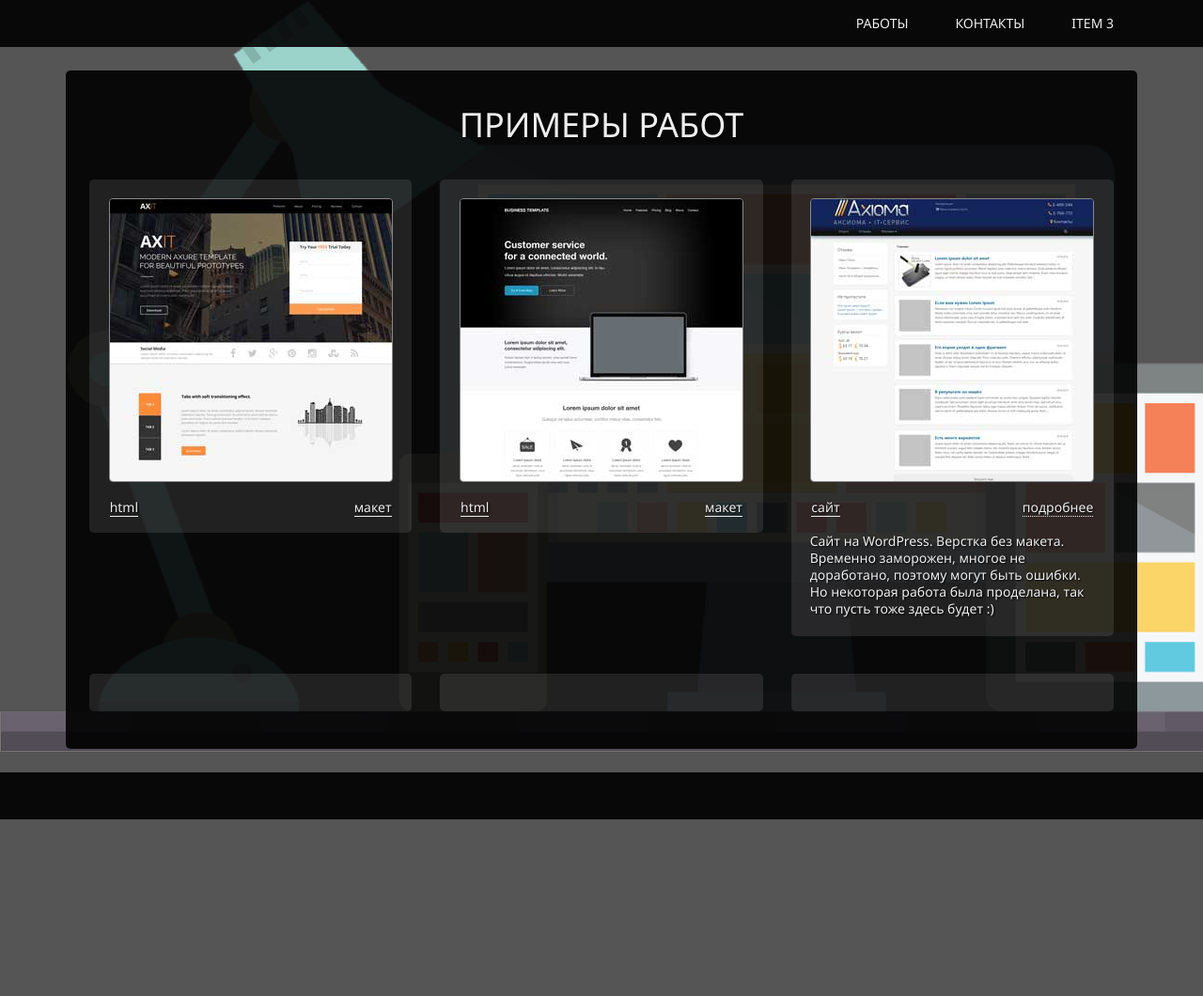
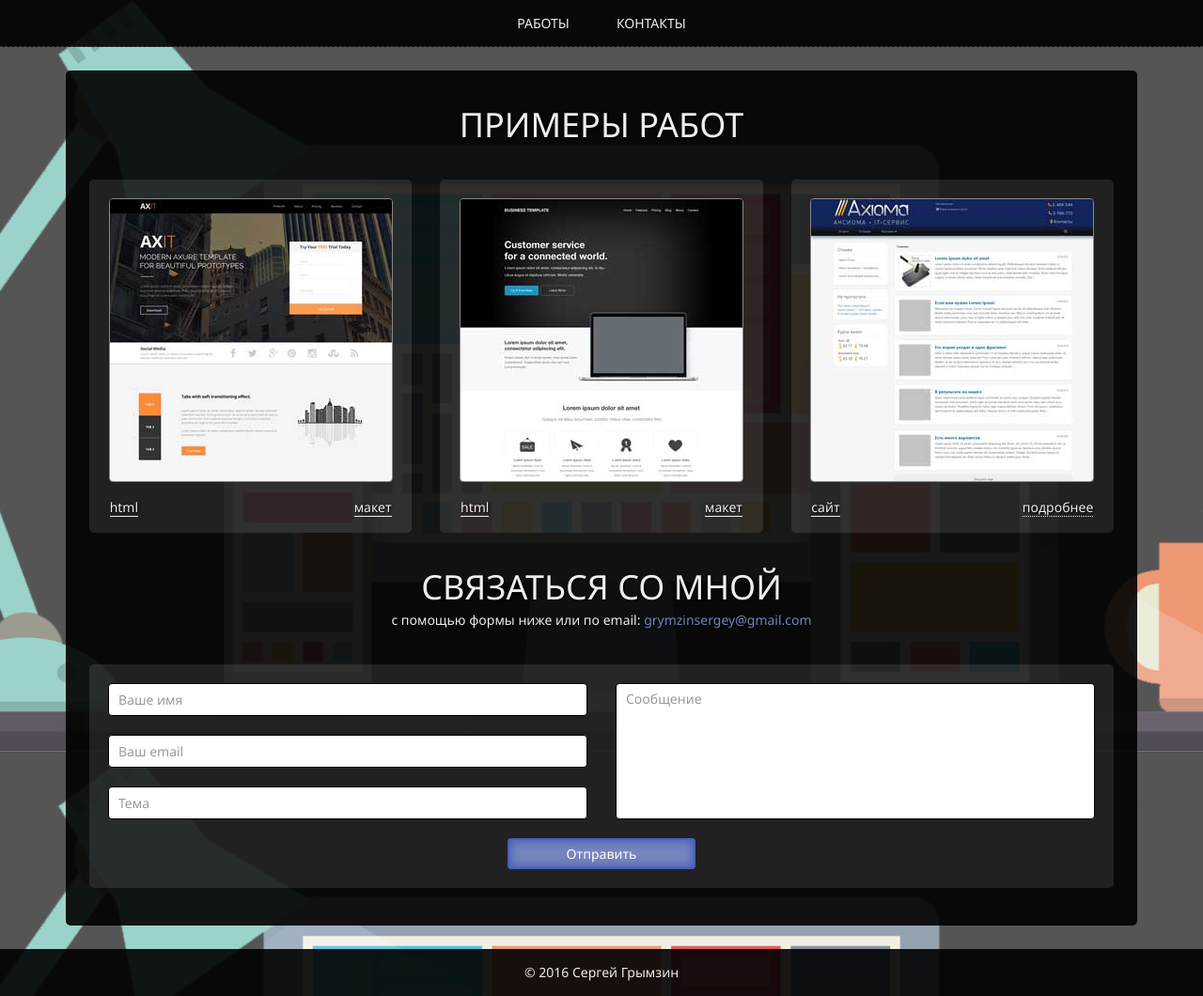
Before and after one commit to serge546/serge546.github.io, a plain HTML site: page index.html in a window 1280 px wide. Shown: the whole page at 94% size. Before the commit the page ends 872 px from the top, so only its background shows below. Drawn offline with nearby package versions, Linux system fonts and the light colour scheme.

Commit message:
Initial commit

```diff
--- a/css/style.css
+++ b/css/style.css
@@ -72,6 +72,7 @@ body {
 	color: #eee;
 	background: url(../img/bg.png) no-repeat #555;
 	background-size: cover;
+	background-attachment: fixed;
 	height: 100%;
 }
 
@@ -79,16 +80,19 @@ body {
 /* ----- Навигация ----- */
 
 nav {
-	position: absolute;
+	position: fixed;
 	top: 0;
 	left: 0;
+	z-index: 99;
 	width: 100%;
 	background: rgba(0,0,0,.9);
 	height: 50px;
+	border-bottom: 1px dashed #333;
 }
 
-nav ul { float: right; }
-nav ul li {	float: left; }
+nav ul { display: inline-block; }
+nav ul li { float: left; }
+
 nav a {
 	display: block;
 	line-height: 50px;
@@ -122,7 +126,7 @@ nav a:hover, nav a:active {
 	font-weight: normal;
 	text-transform: uppercase;
 }
-.work {
+.work, form {
 	background: rgba(255,255,255,.1);
 	padding: 20px;
 	border-radius: 5px;
@@ -153,10 +157,63 @@ nav a:hover, nav a:active {
 	color: #7685BD;
 }
 .work p {
+	display: none;
+	max-width: 300px;
 	margin-top: 20px;
 	font-weight: lighter;
 	line-height: 18px;
 }
+#contact>h2 { margin: 40px 0 10px 0; }
+.adr { color: #7685BD; }
+.adr:hover, .adr:active { text-decoration: underline; }
+
+
+/* ----- Форма ----- */
+
+input[type="text"], input[type="email"], textarea {
+	display: block;
+	width: 100%;
+	padding: 7px 10px;
+	font: inherit;
+	color: #000;
+	border: 1px solid #000;
+	border-radius: 4px;
+}
+input[type="text"], input[type="email"] {
+	margin-bottom: 20px;
+}
+textarea {
+	height: 145px;
+	line-height: 18px;
+	margin-bottom: 20px;
+	resize: none;
+}
+input[type="submit"] {
+	display: inline-block;
+	height: 33px;
+	width: 200px;
+	color: #fff;
+	background: #7685BD;
+	border: 2px solid #4761BD;
+	font: inherit;
+	border-radius: 4px;
+	cursor: pointer;
+	box-shadow: inset 0 0 10px 2px #4761BD;
+}
+input[type=submit]:hover, input[type=submit]:active {
+	background: #4761BD;
+}
+
+input::placeholder { color: #999; }
+textarea::placeholder { color: #999; }
+input::-moz-placeholder { color: #999; }
+textarea::-moz-placeholder { color: #999; }
+input::-webkit-input-placeholder { color: #999; }
+textarea::-webkit-input-placeholder { color: #999; }
+input:-ms-input-placeholder { color: #999; }
+textarea:-ms-input-placeholder { color: #999; }
+input::-ms-input-placeholder { color: #999; }
+textarea::-ms-input-placeholder { color: #999; }
 
 /* ----- Подвал ----- */
 
@@ -165,8 +222,9 @@ nav a:hover, nav a:active {
 footer {
 	margin-top: -50px;
 	background: rgba(0,0,0,.9);
-	height: 50px;
+	line-height: 50px;
 }
+
 
 /* ----- Grid ----- */
 
--- a/index.html
+++ b/index.html
@@ -6,14 +6,14 @@
 	<link rel="stylesheet" href="css/style.css">
 	<title>Примеры работ | Страница верстальщика</title>
 	<script src="https://ajax.googleapis.com/ajax/libs/jquery/1.12.4/jquery.min.js"></script>
+	<script src="js/scripts.js"></script>
 </head>
 <body>
 	<nav>
-		<div class="container">
+		<div class="container text-center">
 			<ul>
-				<li><a href="#">Работы</a></li>
-				<li><a href="#">Контакты</a></li>
-				<li><a href="#">Item 3</a></li>
+				<li><a href="#works">Работы</a></li>
+				<li><a href="#contact">Контакты</a></li>
 			</ul>
 		</div>
 	</nav>
@@ -56,22 +56,35 @@
 								<li class="left"><a href="http://axioma25.ru"  target="_blank">сайт</a></li>
 								<li class="right more"><a href="#" >подробнее</a></li>
 							</ul>
-							<p>Сайт на WordPress. Верстка без макета. Временно заморожен, многое не доработано, поэтому могут быть ошибки. Но некоторая работа была проделана, так что пусть тоже здесь будет :)</p>
+							<p class="center">Сайт на WordPress. Верстка без макета. Временно заморожен, многое не доработано, поэтому могут быть ошибки. Но некоторая работа была проделана, так что пусть тоже здесь будет :)</p>
 						</div>
 					</div>
 
-					<div class="col-md-4 col-sm-6">
-						<div class="work"></div>
+				</div>
+			</section>
+
+			<section id="contact">
+				<h2 class="text-center">Связаться со мной</h2>
+				<p class="text-center">с помощью формы ниже или по email: <a href="mailto:grymzinsergey@gmail.com" title="Написать" class="adr">grymzinsergey@gmail.com</a></p>
+				<form action="https://formspree.io/grymzinsergey@gmail.com" method="POST">
+					<div class="row">
+						<div class="col-sm-6">
+							<input type="text" required name="name" placeholder="Ваше имя">
+							<input type="email" required name="_replyto"placeholder="Ваш email">
+							<input type="text" name="subject" placeholder="Тема">
+						</div>
+						<div class="col-sm-6">
+							<textarea name="message" required placeholder="Сообщение"></textarea>
+						</div>
+					</div>
+					<div class="text-center">
+						<input type="submit" value="Отправить">
 					</div>
 
-					<div class="col-md-4 col-sm-6">
-						<div class="work"></div>
-					</div>
-
-					<div class="col-md-4 col-sm-6">
-						<div class="work"></div>
-					</div>
-				</div>
+					<input type="hidden" name="_next" value="/thanks.html">
+					<input type="hidden" name="_subject" value="С моего сайта">
+					<input type="text" name="_gotcha" style="display:none">
+				</form>
 			</section>
 		</div>
 
@@ -79,7 +92,9 @@
 	</div>
 
 	<footer>
-
+		<div class="container text-center">
+			<span id="copyright">© 2016 Сергей Грымзин</span>
+		</div>
 	</footer>
 
 </body>
--- /dev/null
+++ b/js/scripts.js
@@ -0,0 +1,16 @@
+$(document).ready(function(){
+
+	$('.more a').on('click', function(e) {
+		e.preventDefault();
+		$(this).toggleClass('active').closest('.work').children('p').slideToggle(200);
+	});
+
+	$('nav a').click(function(e){
+		e.preventDefault();
+		var anchor = $(this).attr("href");
+		var valHeight = $(anchor).offset().top;
+		var destination = valHeight - 90;
+		$('html:not(:animated),body:not(:animated)').animate({scrollTop: destination}, 500);
+	});
+
+});
```
